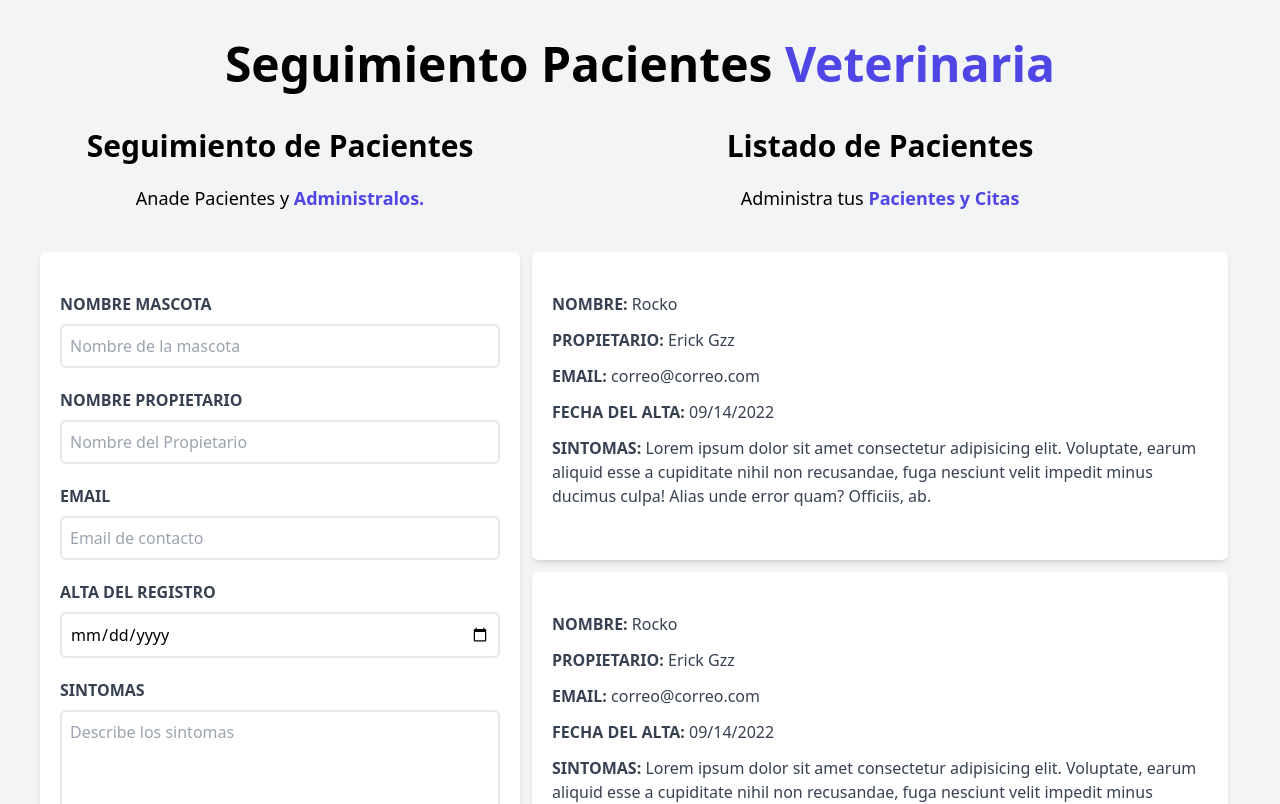
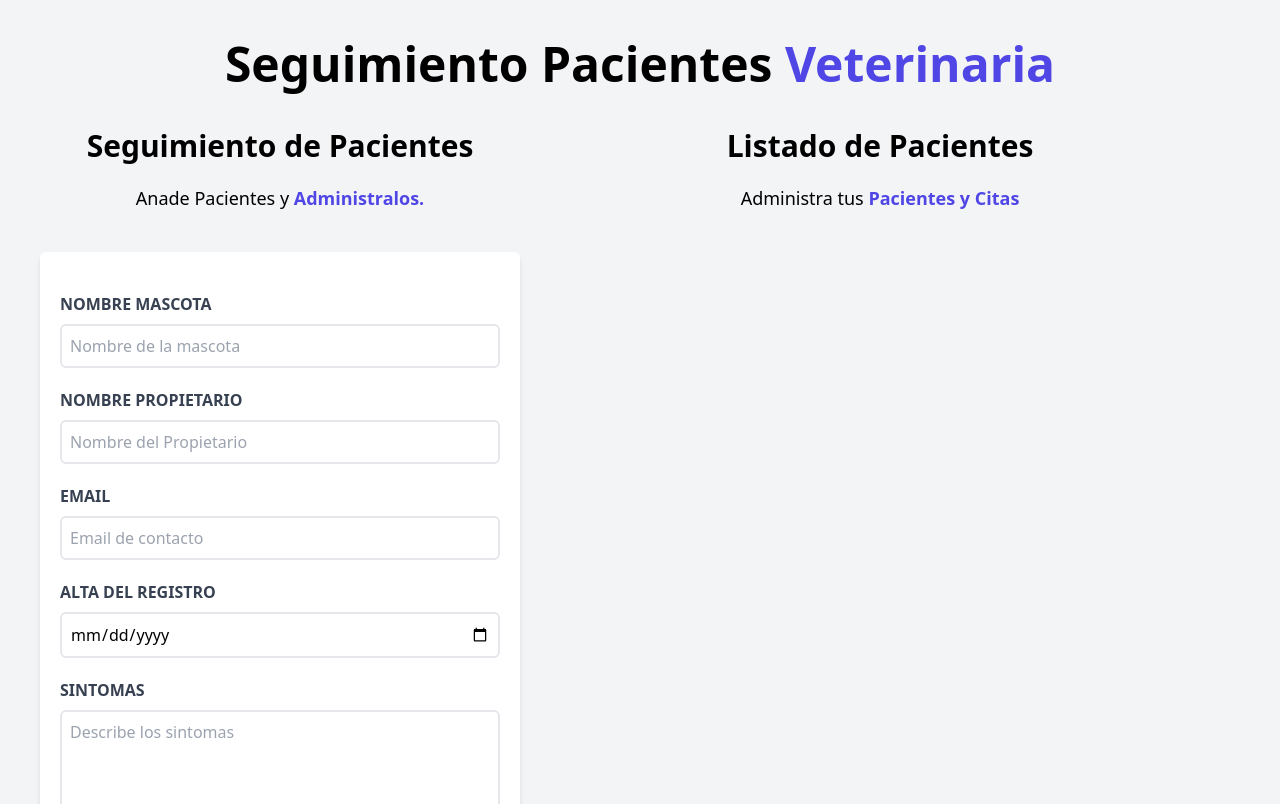
Before and after one commit to Erick-Gonza/ReactAdminPatients, a React (Vite) app: page / in a window 1280 px wide. Shown: the top 804 px of the page. Built offline with nearby package versions, Linux system fonts and the light colour scheme.

Commit message:
styles finished, add error, form, patient and patientList components

```diff
--- a/src/App.jsx
+++ b/src/App.jsx
@@ -1,16 +1,20 @@
+import { useState, useEffect } from "react";
+//Components
 import Header from "./components/Header.jsx";
 import Form from "./components/Form";
 import PatientList from "./components/PatientList";
 
 function App() {
+  const [patients, setPatients] = useState([]);
+
   return (
     <>
       <header className="mt-10 mb-10">
         <Header />
       </header>
-      <main className="px-10 md:flex">
-        <Form />
-        <PatientList />
+      <main className="mx-10 md:flex">
+        <Form patients={patients} setPatients={setPatients} />
+        <PatientList patients={patients} />
       </main>
     </>
   );
--- /dev/null
+++ b/src/components/Error.jsx
@@ -0,0 +1,9 @@
+const Error = ({ message }) => {
+  return (
+    <div className="bg-red-800 p-2 rounded-md mb-5">
+      <p className="text-white font-bold text-center uppercase">{message}</p>
+    </div>
+  );
+};
+
+export default Error;
--- a/src/components/Form.jsx
+++ b/src/components/Form.jsx
@@ -1,4 +1,46 @@
-const Form = () => {
+import { useState, useEffect } from "react";
+import Error from "./Error";
+
+const Form = ({ patients, setPatients }) => {
+  const [name, setName] = useState("");
+  const [owner, setOwner] = useState("");
+  const [email, setEmail] = useState("");
+  const [date, setDate] = useState("");
+  const [symptoms, setSymptoms] = useState("");
+  const [error, setError] = useState(false);
+
+  const generateID = () => {
+    const random = Math.random().toString(36).substr(2);
+    const dateActual = Date.now().toString(36);
+    return random + dateActual;
+  };
+
+  const handleSubmit = (e) => {
+    e.preventDefault();
+    //Validation form
+    if ([name, owner, email, date, symptoms].includes("")) {
+      setError(true);
+      return;
+    }
+    setError(false);
+
+    const patientObject = {
+      name,
+      owner,
+      email,
+      date,
+      symptoms,
+      id: generateID(),
+    };
+    setPatients([...patients, patientObject]);
+    //reset form
+    setName("");
+    setOwner("");
+    setEmail("");
+    setDate("");
+    setSymptoms("");
+  };
+
   return (
     <section className="md:w-1/2 lg:w-2/5">
       <h2 className="font-black text-3xl text-center">
@@ -9,7 +51,11 @@ const Form = () => {
         <span className="text-indigo-600 font-bold">Administralos.</span>
       </p>
 
-      <form className="bg-white shadow-md rounded-md py-10 px-5 mb-10">
+      <form
+        className="bg-white shadow-md rounded-md py-10 px-5 mb-10"
+        onSubmit={handleSubmit}
+      >
+        {error && <Error message="Todos los campos son obligatorios." />}
         <section className="mb-5">
           <label
             className="block text-gray-700 uppercase font-bold"
@@ -22,6 +68,8 @@ const Form = () => {
             type="text"
             placeholder="Nombre de la mascota"
             className="border-2 w-full p-2 mt-2 placeholder-gray-400 rounded-md"
+            value={name}
+            onChange={(e) => setName(e.target.value)}
           />
         </section>
 
@@ -37,6 +85,8 @@ const Form = () => {
             type="text"
             placeholder="Nombre del Propietario"
             className="border-2 w-full p-2 mt-2 placeholder-gray-400 rounded-md"
+            value={owner}
+            onChange={(e) => setOwner(e.target.value)}
           />
         </section>
 
@@ -52,7 +102,8 @@ const Form = () => {
             type="email"
             placeholder="Email de contacto"
             className="border-2 w-full p-2 mt-2 placeholder-gray-400 rounded-md"
-            required
+            value={email}
+            onChange={(e) => setEmail(e.target.value)}
           />
         </section>
 
@@ -67,7 +118,8 @@ const Form = () => {
             id="alta"
             type="date"
             className="border-2 w-full p-2 mt-2 placeholder-gray-400 rounded-md"
-            required
+            value={date}
+            onChange={(e) => setDate(e.target.value)}
           />
         </section>
 
@@ -85,6 +137,8 @@ const Form = () => {
             cols="30"
             rows="10"
             placeholder="Describe los sintomas"
+            value={symptoms}
+            onChange={(e) => setSymptoms(e.target.value)}
           />
         </section>
 
--- a/src/components/Patient.jsx
+++ b/src/components/Patient.jsx
@@ -1,34 +1,31 @@
-const Patient = () => {
+const Patient = ({ patient }) => {
+  const { name, owner, email, date, symptoms } = patient;
+
   return (
-    <section className="m-3 bg-white shadow-md px-5 py-10 rounded-md">
+    <section className="md:mx-5 my-10 px-5 py-10 bg-white shadow-md rounded-md">
       <p className="font-bold mb-3 text-gray-700 uppercase">
         Nombre: {""}
-        <span className="font-normal normal-case">Rocko</span>
+        <span className="font-normal normal-case">{name}</span>
       </p>
 
       <p className="font-bold mb-3 text-gray-700 uppercase">
         Propietario: {""}
-        <span className="font-normal normal-case">Erick Gzz</span>
+        <span className="font-normal normal-case">{owner}</span>
       </p>
 
       <p className="font-bold mb-3 text-gray-700 uppercase">
         Email: {""}
-        <span className="font-normal normal-case">correo@correo.com</span>
+        <span className="font-normal normal-case">{email}</span>
       </p>
 
       <p className="font-bold mb-3 text-gray-700 uppercase">
         Fecha del alta: {""}
-        <span className="font-normal normal-case">09/14/2022</span>
+        <span className="font-normal normal-case">{date}</span>
       </p>
 
       <p className="font-bold mb-3 text-gray-700 uppercase">
         Sintomas: {""}
-        <span className="font-normal normal-case">
-          Lorem ipsum dolor sit amet consectetur adipisicing elit. Voluptate,
-          earum aliquid esse a cupiditate nihil non recusandae, fuga nesciunt
-          velit impedit minus ducimus culpa! Alias unde error quam? Officiis,
-          ab.
-        </span>
+        <span className="font-normal normal-case">{symptoms}</span>
       </p>
     </section>
   );
--- a/src/components/PatientList.jsx
+++ b/src/components/PatientList.jsx
@@ -1,6 +1,6 @@
 import Patient from "./Patient";
 
-const PatientList = () => {
+const PatientList = ({ patients }) => {
   return (
     <section className="md:w-1/2 lg:w-3/5 md:h-screen overflow-y-scroll">
       <h2 className="font-black text-3xl text-center">Listado de Pacientes</h2>
@@ -8,11 +8,9 @@ const PatientList = () => {
         Administra tus {""}
         <span className="text-indigo-600 font-bold">Pacientes y Citas</span>
       </p>
-      <Patient />
-      <Patient />
-      <Patient />
-      <Patient />
-      <Patient />
+      {patients.map((patient) => (
+        <Patient patient={patient} key={patient.id} />
+      ))}
     </section>
   );
 };
```
